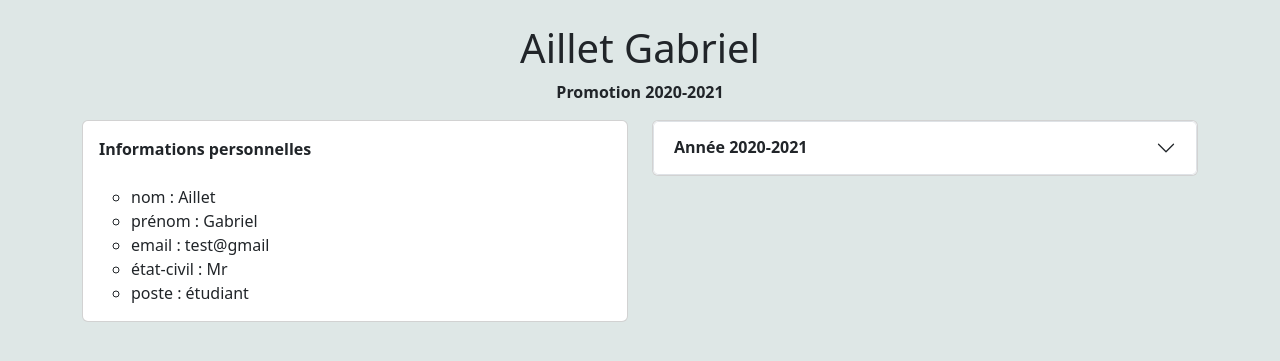
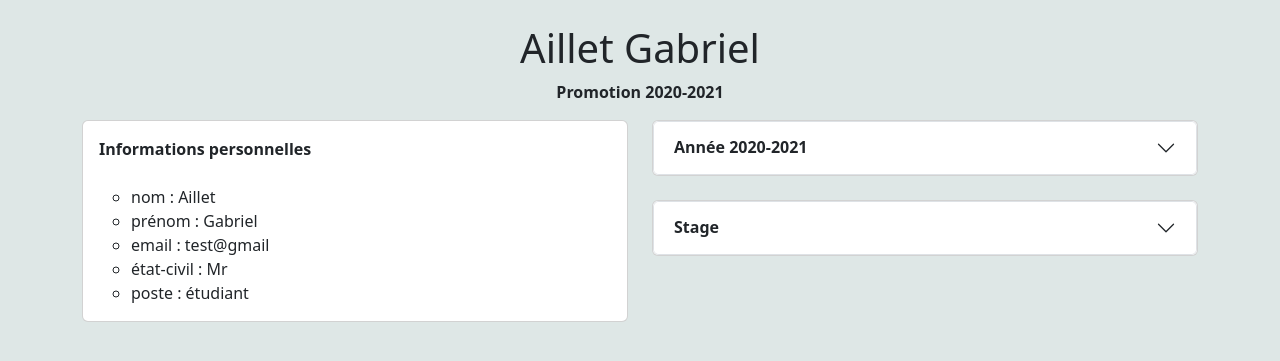
Before and after one commit to gabrielaillet/Projet_scale, a Flask app: a page that uses templates/afficherProfileUtilisateur.html in a window 1280 px wide. Shown: the part 102-463 px from the top of the page. Run offline with Flask 2, Linux system fonts and the light colour scheme; data comes from the database, SQL or seed files in the repository.

Commit message:
Modifications pages profile stage

```diff
--- a/app.py
+++ b/app.py
@@ -11,7 +11,7 @@ from Forms.Forms import *
 from database.querys.Add import *
 from database.models import *
 from database.database import init_database
-from database.querys.Delete import delStudent, delEntreprise
+from database.querys.Delete import delStudent
 from database.querys.change import ChangeProfile, changeClassProm, changeTaf
 
 loremipsum = "# Linguae habeat deus quaeratur ignes tempora regni\n " \
@@ -37,8 +37,9 @@ def populate_database():
     Student2 = student(name="Bernard", surname="Yves")
     Student3 = student(name="Berger", surname="Arnaud")
     Entreprise = entreprise(name="entreprise test")
-    Stage = stage(student_id = 1, entreprise_id = 1, description="lorem ipsum")
-    Stage2 = stage(student_id=2, entreprise_id=1, description="lorem ipsum2")
+    Stage = stage(student_id = 1, entreprise_id = 2, description="lorem ipsum",nom="Data Scientist")
+    Stage3 = stage(student_id=1, entreprise_id=1, description="lorem ipsum",nom="Développeur Web")
+    Stage2 = stage(student_id=2, entreprise_id=1, description="lorem ipsum2",nom="Cybersécurité")
     Taf = taf(name="developpement logiciel",code="DCL",description=loremipsum)
     Taf2 = taf(name="developpement2", code="DCL2",description=loremipsum)
     Taf3 = taf(name="DEMIN*",code="DEMIN*",description=loremipsum)
@@ -58,6 +59,7 @@ def populate_database():
     db.session.add(Taf3)
     db.session.add(Taf4)
     db.session.add(Stage)
+    db.session.add(Stage3)
     db.session.add(Stage2)
     db.session.add(Entreprise)
     db.session.add(Profile)
@@ -72,7 +74,7 @@ def populate_database():
 
 app = flask.Flask(__name__)
 app.config["SECRET_KEY"] = "secret_key1234"
-app.config["SQLALCHEMY_DATABASE_URI"] = "sqlite:///C:\\Users\\DELL\\Downloads\\ue_web_example-tp_relations_flask\\database\\database.db"
+app.config["SQLALCHEMY_DATABASE_URI"] = "sqlite:///C:\\Users\\Yves\\Desktop\\WEB\\Projet_scale-master\\database\\database.db"
 db.init_app(app) # (1) flask prend en compte la base de donnee
 with app.test_request_context(): # (2) bloc execute a l'initialisation de Flask
     init_database()
@@ -108,10 +110,14 @@ def showClientInfo(name,id):
     Student = getStudentById(id)
     Profil = getProfileByIdStudent(id)
     Taf = getTadOfStudentByStudentId(id)
-
+    Stages = getallStageByStudentId(id)
+    Entreprises=[]
+    for stage in Stages :
+        Entreprises += entreprise.query.filter_by(entreprise_id=stage.entreprise_id)
 
     return render_template('afficherProfileUtilisateur.html', Student=Student,Profil=Profil,Taf=Taf ,id=id,
-                           classProm=ClassProm, currentYear=current_year,canModify=CanModify,name=name)
+                           classProm=ClassProm, currentYear=current_year,canModify=CanModify,name=name, Stages=Stages
+                           ,Entreprises=Entreprises)
 @app.route("/<string:name>/show/<string:TafCode>",methods=["GET", "POST"])
 def ShowTaf(name,TafCode):
     Taf = getIdTafByCode(TafCode)
--- a/database/models.py
+++ b/database/models.py
@@ -43,3 +43,4 @@ class stage(db.Model):
     entreprise_id = db.Column(db.Integer)
     description = db.Column(db.Text)
     nom = db.Column(db.Text)
+    info_tuteur = db.Column(db.Text)
--- a/database/querys/Get.py
+++ b/database/querys/Get.py
@@ -56,6 +56,7 @@ def getEntrepriseById(entreprise_id):
 def getEntrepriseByName(name):
     Entreprise = entreprise.query.filter_by(name = name).first()
     return Entreprise
+
 def getStageById(stage_id):
     Stage = stage.query.filter_by(stage_id = stage_id).first()
     return Stage
--- a/templates/afficherProfileUtilisateur.html
+++ b/templates/afficherProfileUtilisateur.html
@@ -23,7 +23,6 @@
             <p class="text-center">
         <strong>Promotion {{ classProm.year }}-{{classProm.year+1}}</strong>
              </p>
-
 
         </div>
     </div>
@@ -62,16 +61,41 @@
         </div>
         <div class="col-12 col-md-6">
                 <div class="card">
+
                 <div class="accordion" id="accordionExample">
                     {% for i in range(Taf|length) %}
                     {{ay.renderYear(Taf[i].code,classProm.year+i,currentYear)}}
                     {% endfor %}
                 </div>
+
                 </div>
+                   <br>
+            <div class="card">
+                <div class="accordion" id="accordionExample">
+  <div class="accordion-item">
+    <h2 class="accordion-header" id="headingTwo">
+      <button class="accordion-button collapsed" type="button" data-bs-toggle="collapse" data-bs-target="#collapseTwo" aria-expanded="false" aria-controls="collapseTwo">
+        <strong>Stage</strong>
+      </button>
+    </h2>
+    <div id="collapseTwo" class="accordion-collapse collapse" aria-labelledby="headingTwo" data-bs-parent="#accordionExample">
+      <div class="accordion-body">
+      {% for stage in Stages %}
+          {% for entreprise in Entreprises %}
+          <strong>{{ stage.nom }} : {{ entreprise }}</strong>
+          <p>{{ stage.description }}</p>
+      {% endfor %}
+      {% endfor %}
+      </div>
+  </div>
+</div>
+                </div>
+            </div>
             </div>
     </div>
 
-</ul> <div class="container fixed-bottom mb-3">
+</ul>
+    <div class="container fixed-bottom mb-3">
         {% if name=="Admin" or canModify %}
          <div class="row justify-content-center">
          <div class="col-1">
```
Also changed, not shown: templates/ChangePersonnaleData.jinja2 (+17 -0 lines).
